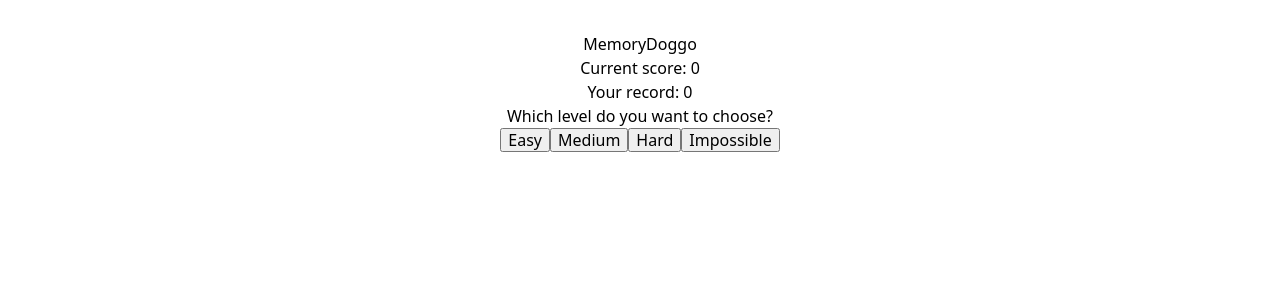
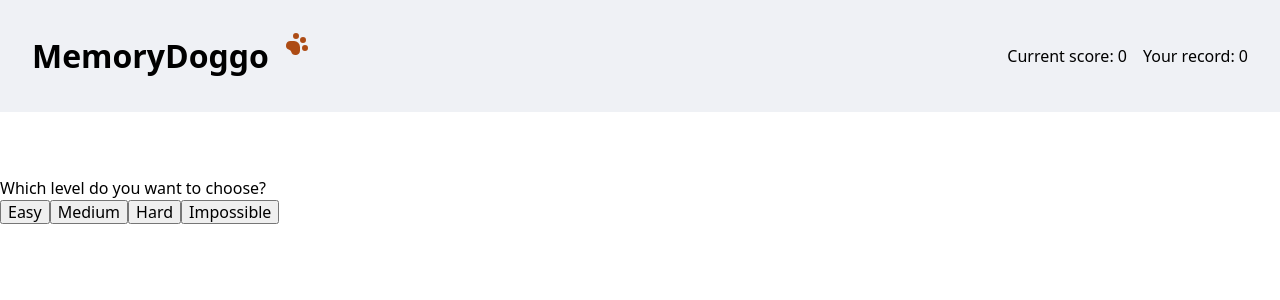
Before and after one commit to simoneschiavo/memory-card-game, a React (Vite) app: page / in a window 1280 px wide. Shown: the top 300 px of the page. Built offline with nearby package versions, Linux system fonts and the light colour scheme.

Commit message:
feat: add header css

```diff
--- a/package.json
+++ b/package.json
@@ -10,6 +10,7 @@
     "preview": "vite preview"
   },
   "dependencies": {
+    "lucide-react": "^0.469.0",
     "modern-normalize": "^3.0.1",
     "react": "^18.3.1",
     "react-dom": "^18.3.1",
--- a/src/App.css
+++ b/src/App.css
@@ -1,47 +1,38 @@
-#root {
-  max-width: 1280px;
-  margin: 0 auto;
-  padding: 2rem;
-  text-align: center;
+:root {
+  --brown: #ad4c15;
+  --light-grey: #eff1f5;
 }
 
-.logo {
-  height: 6em;
-  padding: 1.5em;
-  will-change: filter;
-  transition: filter 300ms;
-}
-.logo:hover {
-  filter: drop-shadow(0 0 2em #646cffaa);
-}
-.logo.react:hover {
-  filter: drop-shadow(0 0 2em #61dafbaa);
+#root {
+  min-width: 100vh;
+  display: flex;
+  flex-direction: column;
+  gap: 4rem;
 }
 
-@keyframes logo-spin {
-  from {
-    transform: rotate(0deg);
-  }
-  to {
-    transform: rotate(360deg);
-  }
+/* Header */
+.navbar {
+  display: flex;
+  align-items: center;
+  padding: 2rem;
+  background-color: var(--light-grey);
 }
 
-@media (prefers-reduced-motion: no-preference) {
-  a:nth-of-type(2) .logo {
-    animation: logo-spin infinite 20s linear;
-  }
+.navbar > div {
+  display: flex;
+  gap: 1rem;
 }
 
-.card {
-  padding: 2em;
+.title {
+  font-size: 2rem;
+  font-weight: bold;
 }
 
-.read-the-docs {
-  color: #888;
+.paw-print {
+  fill: var(--brown);
+  color: var(--brown);
 }
 
-/* Project */
-.close {
-  display: none;
+.scores-container {
+  margin-left: auto;
 }
--- a/src/components/Header.jsx
+++ b/src/components/Header.jsx
@@ -1,8 +1,13 @@
+import { PawPrint } from "lucide-react";
+
 export default function Header({ score, record }) {
   return (
     <>
       <header className="navbar">
-        <h1 className="title">MemoryDoggo</h1>
+        <div className="title-container">
+          <h1 className="title">MemoryDoggo</h1>
+          <PawPrint className="paw-print" />
+        </div>
         <div className="scores-container">
           <p className="score">Current score: {score}</p>
           <p className="record">Your record: {record}</p>
```
Also changed, not shown: 1 other file (tests, documents, lock files or other folders).
